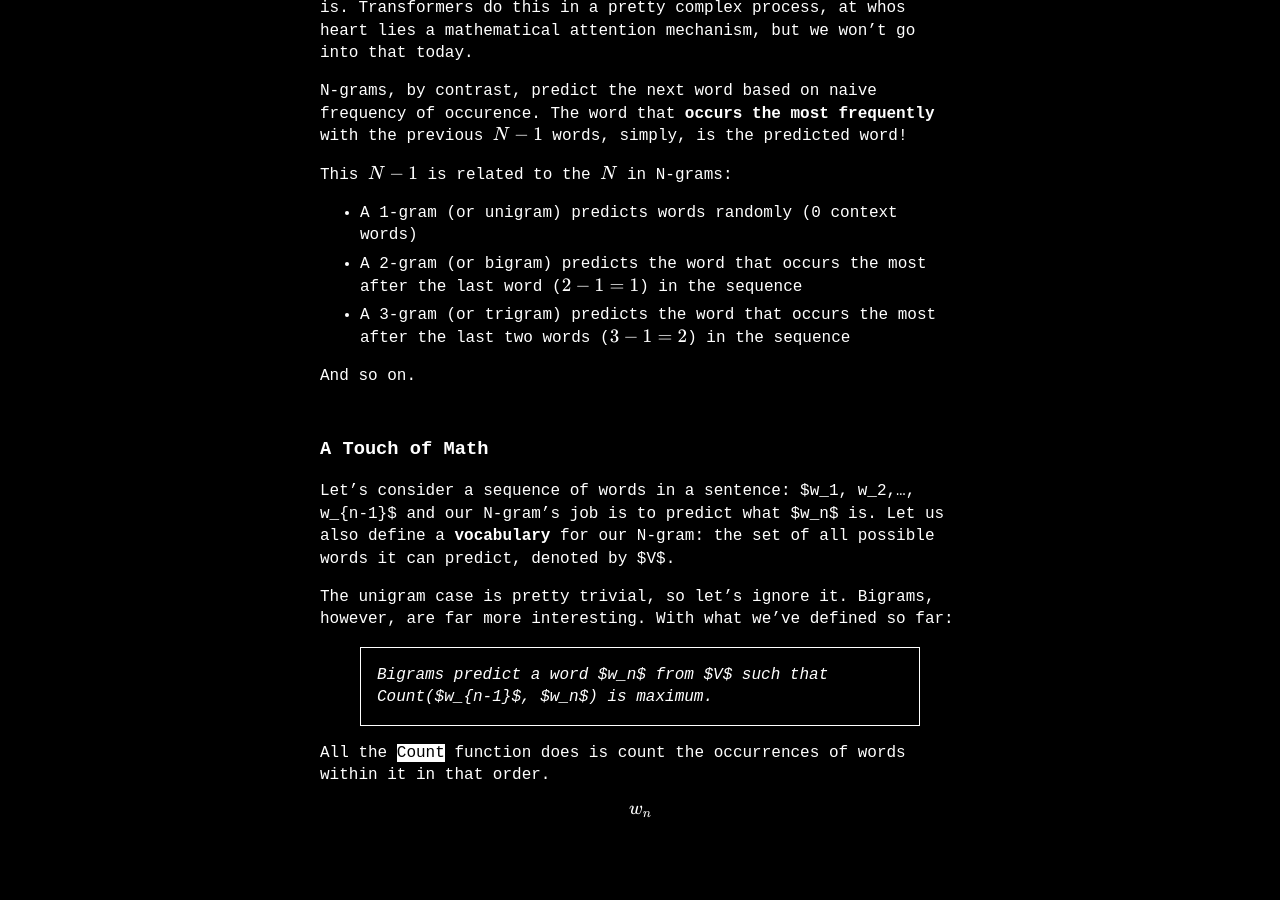
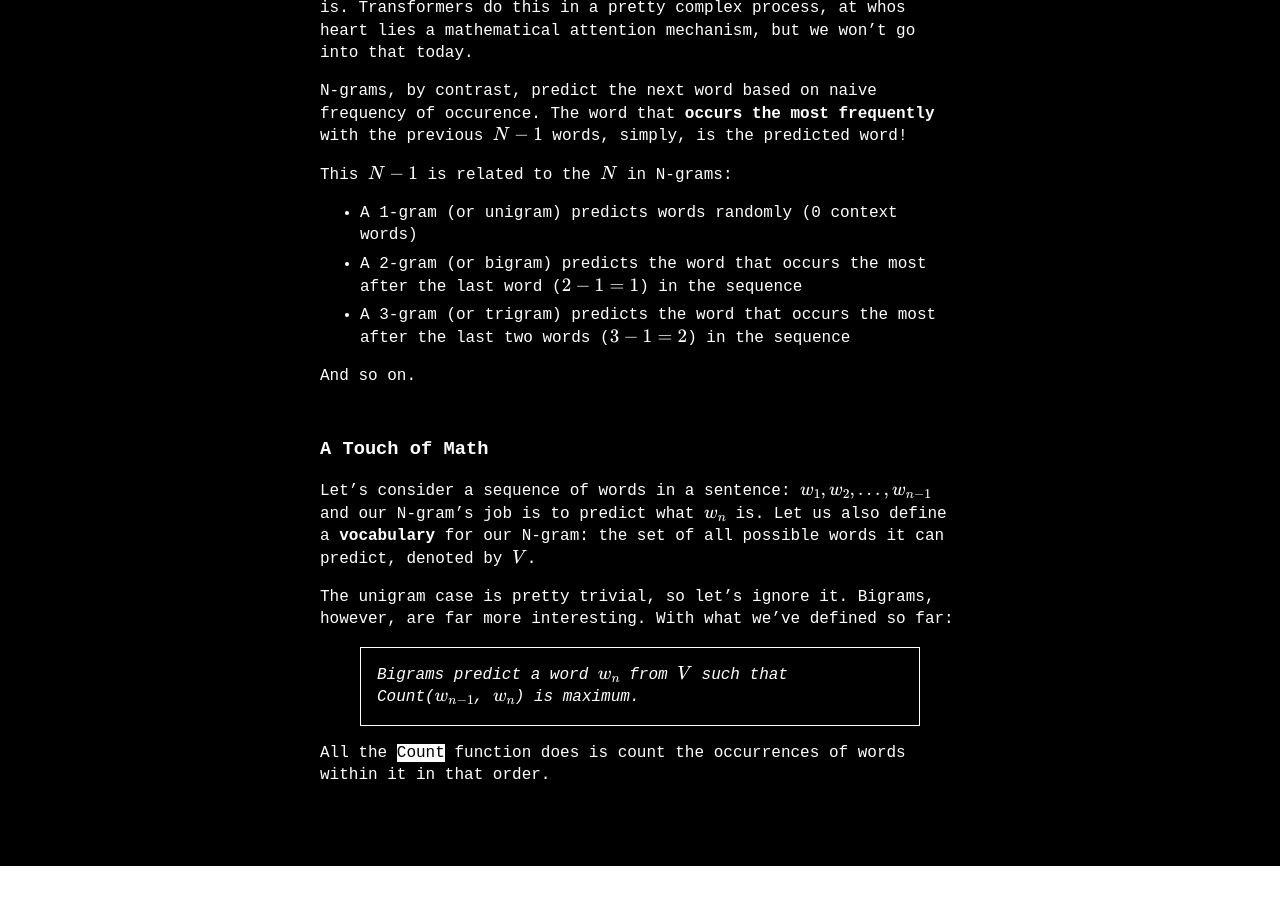
Before and after one commit to capemox/capemox.github.io, a Jekyll site: the page built from _posts/2025-01-26-ngrams.md, in a window 1280 px wide and 900 px high, scrolled down 1191 px. Built offline with Jekyll 4.4.1, drawn with Linux system fonts in a browser that asks for light colours; after the commit the page ends 2057 px from its top, so only the background shows below that.

Commit message:
made changes

```diff
--- a/_posts/2025-01-26-ngrams.md
+++ b/_posts/2025-01-26-ngrams.md
@@ -31,15 +31,11 @@ This $$N-1$$ is related to the $$N$$ in N-grams:
 And so on.
 
 ### A Touch of Math
-Let's consider a sequence of words in a sentence: $w_1, w_2,..., w_{n-1}$ and our N-gram's job is to predict what $w_n$ is. Let us also define a __vocabulary__ for our N-gram: the set of all possible words it can predict, denoted by $V$.
+Let's consider a sequence of words in a sentence: $$w_1, w_2,..., w_{n-1}$$ and our N-gram's job is to predict what $$w_n$$ is. Let us also define a __vocabulary__ for our N-gram: the set of all possible words it can predict, denoted by $$V$$.
 
 The unigram case is pretty trivial, so let's ignore it. Bigrams, however, are far more interesting. With what we've defined so far:
 
-> Bigrams predict a word $w_n$ from $V$ such that \\
-Count($w_{n-1}$, $w_n$) is maximum.
+> Bigrams predict a word $$w_n$$ from $$V$$ such that \\
+Count($$w_{n-1}$$, $$w_n$$) is maximum.
 
 All the `Count` function does is count the occurrences of words within it in that order.
-
-$$
-w_n
-$$
```
